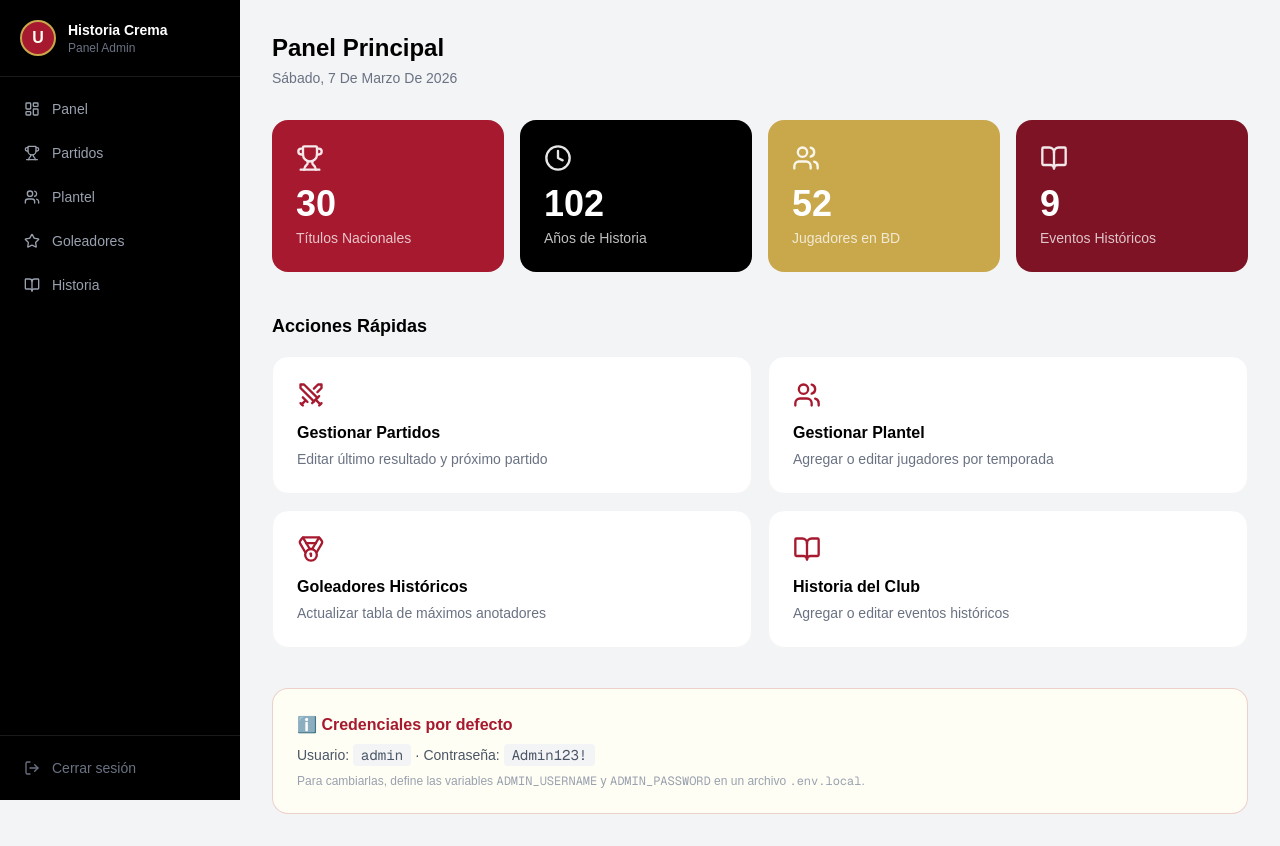
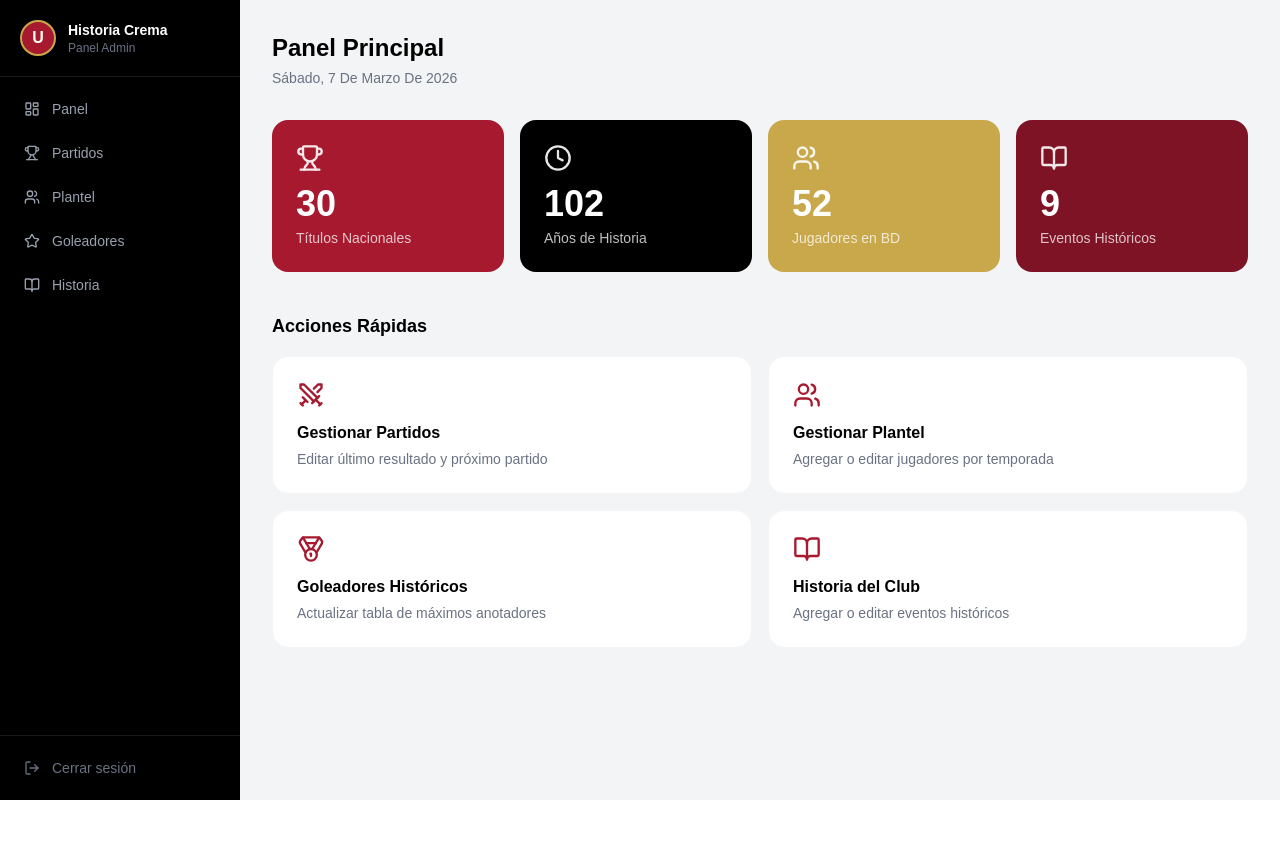
Before and after one commit to MismeRicardo/historia-merengue-web, a Next.js app: page /dashboard in a window 1280 px wide. After the commit the page ends 800 px from the top, so only its background shows below. Built offline with nearby package versions, Linux system fonts and the light colour scheme.

Commit message:
modificacion abm plantel

```diff
--- a/app/(admin)/dashboard/page.tsx
+++ b/app/(admin)/dashboard/page.tsx
@@ -79,19 +79,6 @@ export default function DashboardPage() {
                     </a>
                 ))}
             </div>
-
-            {/* Info panel */}
-            <div className="bg-[#FFFEF4] border border-[#A6192E]/20 rounded-2xl p-6">
-                <h3 className="font-bold text-[#A6192E] mb-2">ℹ️ Credenciales por defecto</h3>
-                <p className="text-sm text-gray-600">
-                    Usuario: <code className="bg-gray-100 px-2 py-0.5 rounded font-mono">admin</code>
-                    {' '}· Contraseña: <code className="bg-gray-100 px-2 py-0.5 rounded font-mono">Admin123!</code>
-                </p>
-                <p className="text-xs text-gray-400 mt-2">
-                    Para cambiarlas, define las variables <code className="font-mono">ADMIN_USERNAME</code> y{' '}
-                    <code className="font-mono">ADMIN_PASSWORD</code> en un archivo <code className="font-mono">.env.local</code>.
-                </p>
-            </div>
         </div>
     );
 }
```
